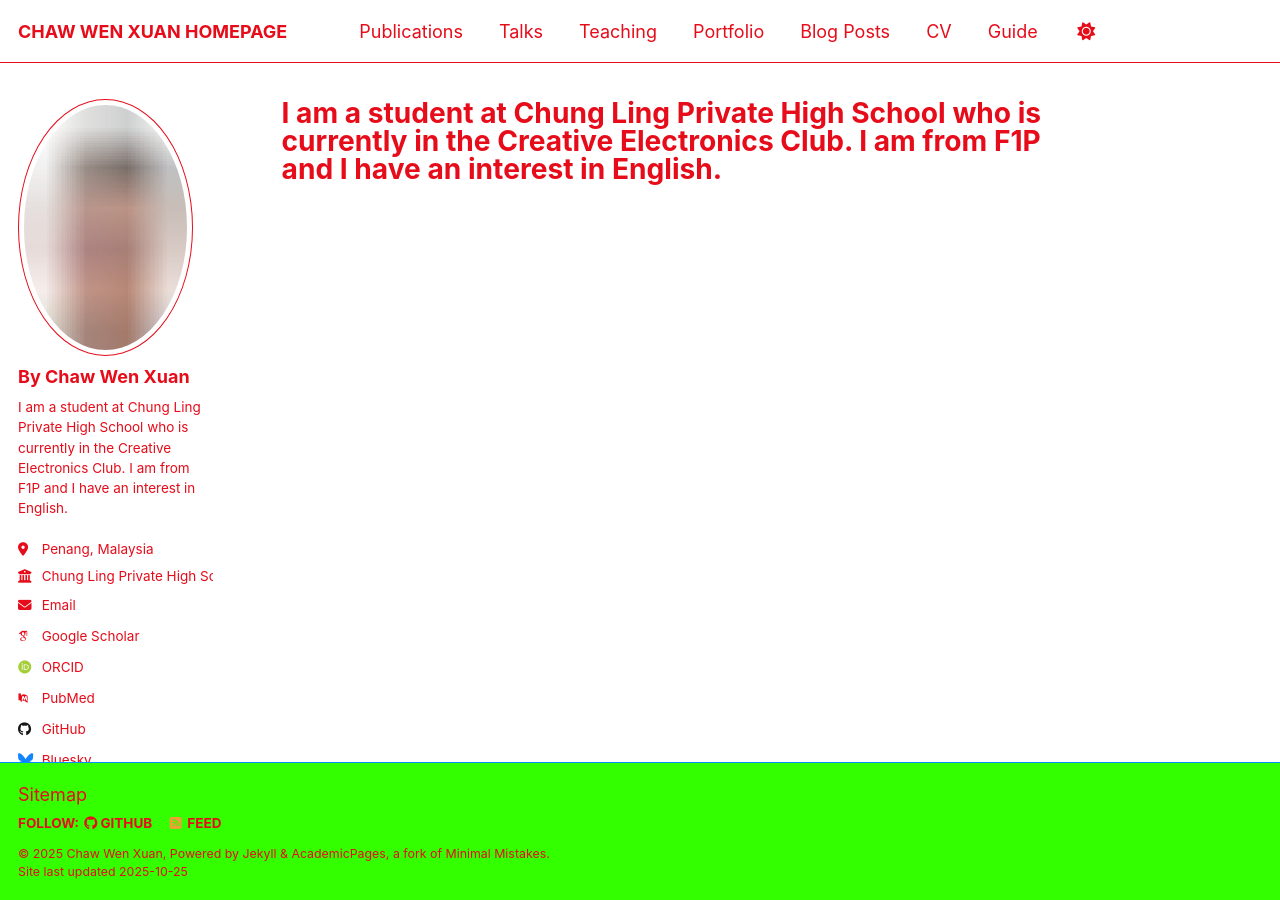
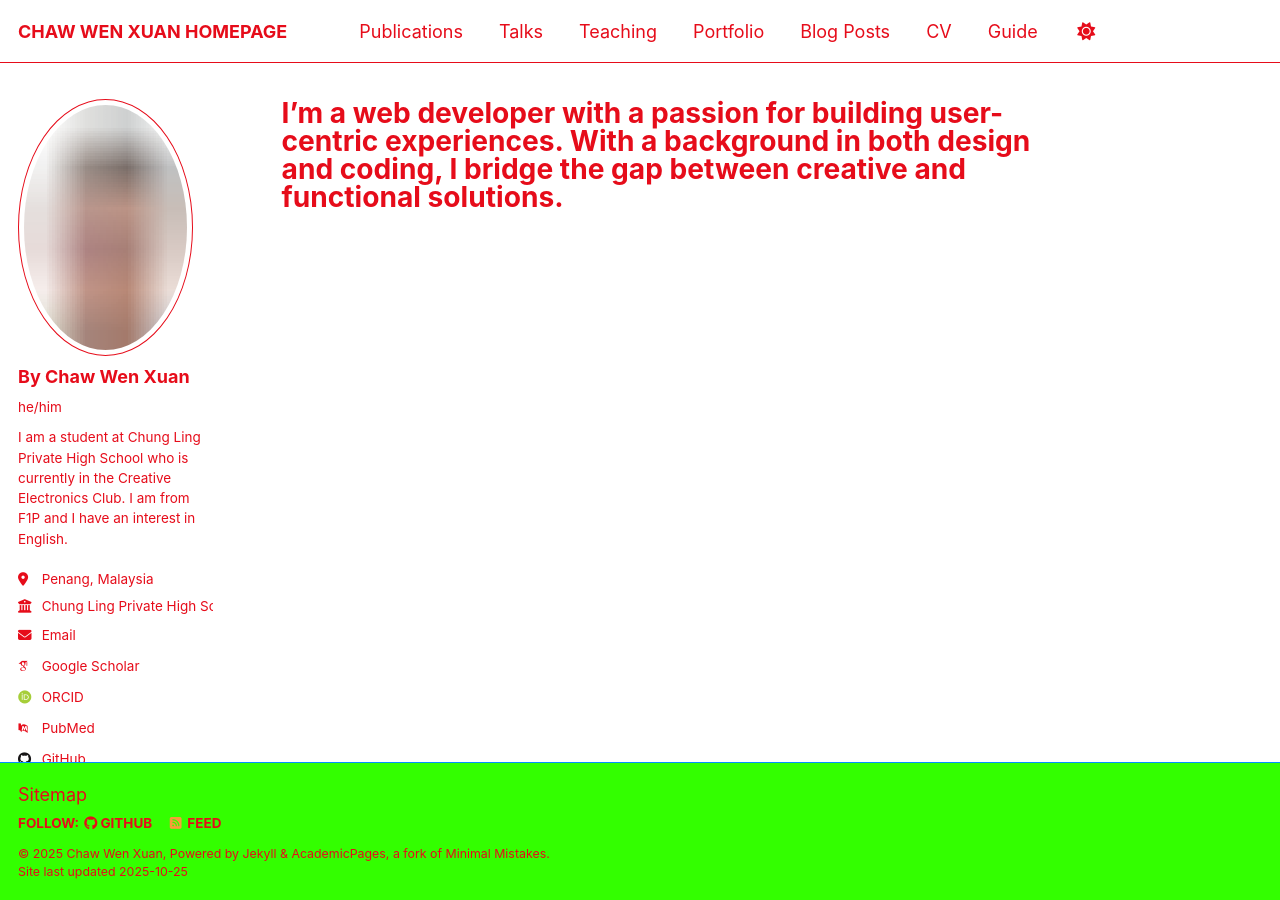
Before and after one commit to Vince4242/Vince4242.github.io, a Jekyll site: the page built from _pages/about.md, in a window 1280 px wide. Built offline with Jekyll 4.4.1, drawn with Linux system fonts in a browser that asks for light colours; some web fonts are replaced; a script that is not in the unit is left out.

Commit message:
update about.md

```diff
--- a/_config.yml
+++ b/_config.yml
@@ -25,7 +25,7 @@ author:
   # Biographic information
   avatar           : "image_1_4_1.png"
   name             : "By Chaw Wen Xuan"
-  pronouns         : # example: "6/7"
+  pronouns         : "he/him"
   bio              : "I am a student at Chung Ling Private High School who is currently in the Creative Electronics Club. I am from F1P and I have an interest in English."
   location         : "Penang, Malaysia"
   employer         : "Chung Ling Private High School"
--- a/_pages/about.md
+++ b/_pages/about.md
@@ -1,6 +1,6 @@
 ---
 permalink: /
-title: "I am a student at Chung Ling Private High School who is currently in the Creative Electronics Club. I am from F1P and I have an interest in English."
+title: "I’m a web developer with a passion for building user-centric experiences. With a background in both design and coding, I bridge the gap between creative and functional solutions."
 
 author_profile: true
 redirect_from:
```
